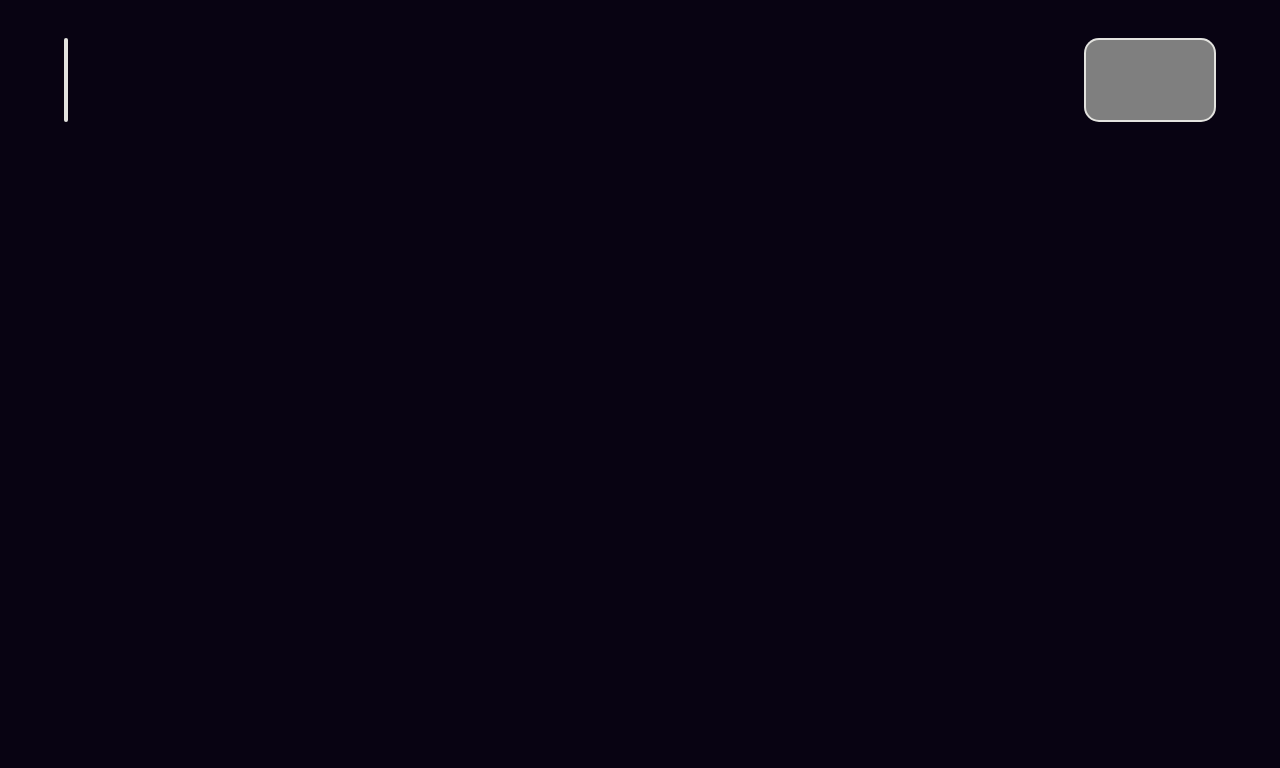
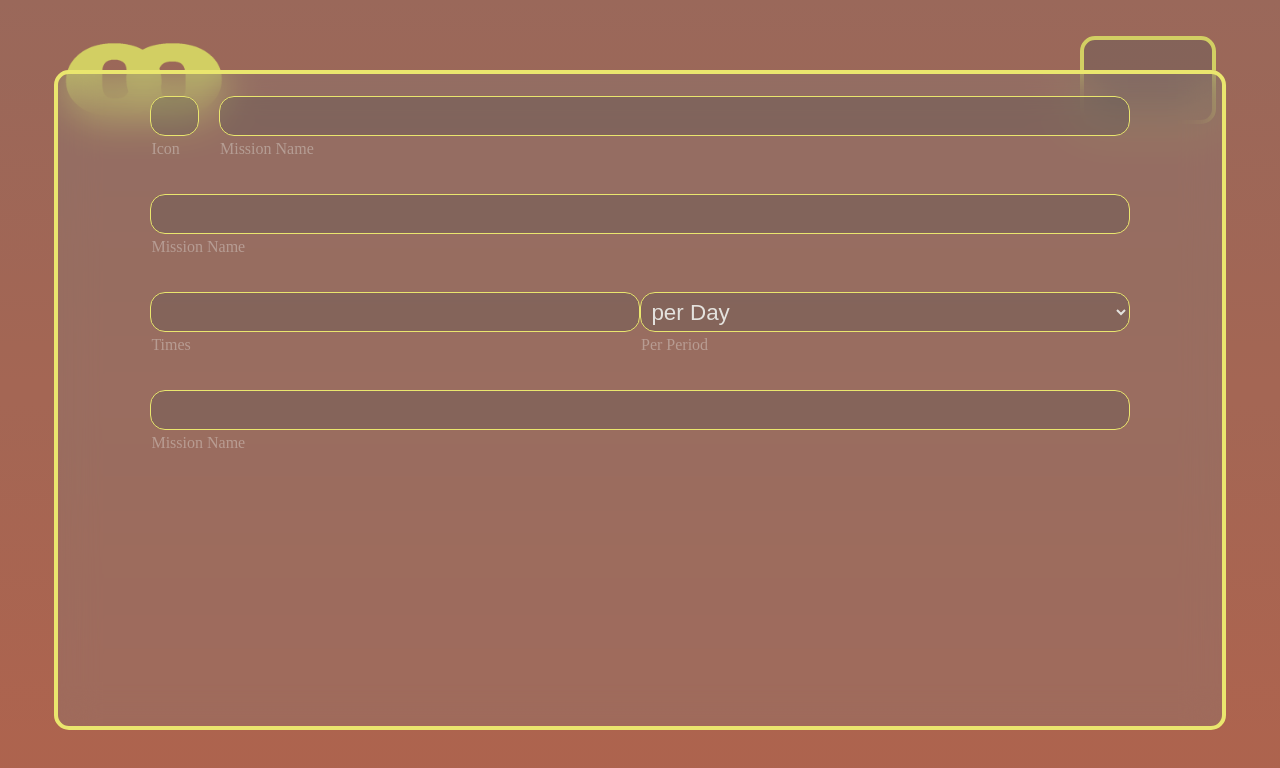
Before and after one commit to FencingLefty3/Keept, a plain HTML site: page index.html in a window 1280 px wide. Both pictures are taken after a click on the button 1118 px from the left and 80 px from the top of the page. Drawn offline with Linux system fonts and the light colour scheme.

Commit message:
Enhance HTML structure and add mission creation dialog with form inputs; update CSS styles for improved layout and design

```diff
--- a/index.html
+++ b/index.html
@@ -1,21 +1,97 @@
 <!DOCTYPE html>
 <html>
 <head>
+    <html lang="en">
+    <meta charset="utf-8">
+    <meta name="viewport" content="width=device-width, initial-scale=1">
+
     <link rel="stylesheet" href="https://unpkg.com/lucide-static@latest/font/lucide.css" />
     <link rel="stylesheet"  href="style.css"/>
+
+    <script type="module" src="script.js"></script>
 </head>
 <body>
     <div id="editBar">
+        <img src="keeptLogo.png">
         <gi>
-
-        </gi>
-        <gi>
+            <button type="button" id="addMission"><div class="icon-circle-plus"></div></button>
             <button type="button" id="settings"><div class="icon-circle-user-round"></div></button>
-            <button type="button" id="addMission"><div class="icon-circle-plus"></div></button>
         </gi>
     </div>
     <div id="missionContainer">
 
     </div>
+    <dialog id="createMission">
+        <form method="dialog" id="missionForm">
+            <li><it class="emoji">
+                <input class="input" type="text" maxlength="2">
+                <p>Icon</p>
+            </it>
+            <it class="title">
+                <input class="input" type="text">
+                <p>Mission Name</p>
+            </it></li>
+            <it>
+                <input class="input" type="text" required>
+                <p>Mission Name</p>
+            </it>
+            <li><it>
+            <input name="times" type="number" min="0" required>
+            <p>Times</p>
+            </it><it>
+                <select name="every" required>
+                    <option value="day">per Day</option>
+                    <option value="week">per Week</option>
+                    <option value="month">per Month</option>
+                </select>
+                <p>Per Period</p>
+            </it></li>
+            <it>
+                <input type="text">
+                <p>Mission Name</p>
+            </it>
+        </form>
+    </dialog>
+    <dialog id="createMission">
+  <form method="dialog" id="missionForm">
+    <div class="tabs" role="tablist" aria-label="Mission type">
+      <button type="button" role="tab" data-type="goal" aria-selected="true">Goal</button>
+      <button type="button" role="tab" data-type="streak" aria-selected="false">Streak</button>
+    </div>
+
+    <div class="panels">
+      <it>
+        <input type="text" name="name" required>
+        <p>Mission name</p>
+      </it>
+
+      <!-- Goal: build up to a total -->
+      <div id="goalPanel" class="panel">
+        <it><input type="number" name="target" min="1" step="any"><p>Target (1000)</p></it>
+        <it><input type="text" name="unit" maxlength="8"><p>Unit ($, pages)</p></it>
+        <it><input type="number" name="step" min="0" step="any"><p>Add each time (1)</p></it>
+      </div>
+
+      <!-- Streak: repeat on a schedule -->
+      <div id="streakPanel" class="panel" hidden>
+        <li><it>
+            <input type="number" min="0">
+        </it><it>
+        <select name="every">
+            <option value="day">per Day</option>
+            <option value="week">per Week</option>
+            <option value="month">per Month</option>
+        </select>
+          <p>How often</p>
+        </it></li>
+      </div>
+
+      <div class="actions">
+        <button type="button" id="cancelMission">Cancel</button>
+        <button type="submit">Create</button>
+      </div>
+    </div>
+  </form>
+</dialog>
 </body>
 </html>
--- /dev/null
+++ b/script.js
@@ -0,0 +1,10 @@
+const $ = (id) => document.getElementById(id);
+
+$('addMission').addEventListener('click', () => {
+    $('createMission').showModal()
+})
+$('createMission').addEventListener('click', () => {
+    if (event.target === $('createMission')) {
+        $('createMission').close();
+    }
+})
--- a/style.css
+++ b/style.css
@@ -1,6 +1,8 @@
-* {
+:root {
     --black: #080312;
     --white: #e7e7e3f7;
+    --yellow: #eae66e;
+    --red: #ef866a;
 }
 body {
     display: flex;
@@ -11,10 +13,17 @@ body {
     margin: 0;
     padding: 0;
 
-    background-color: var(--black);
+    background: #080312;
+    background: linear-gradient(180deg, #ab7464 0%, #c26e56 100%);
 
     height: 100dvh;
     width: 100dvw;
+}
+.logoText {
+    color: #ef866a;
+    font-size: 3rem;
+    font-family: Helvetica, sans-serif;
+    margin: 0 0.4rem;
 }
 gi {
     display: flex;
@@ -26,11 +35,39 @@ gi {
     width: max-content;
     overflow: hidden;
 
-    border: 2px solid var(--white);
+    border: 4px solid var(--yellow);
     border-radius: 15px;
-    background: #7f7f7f;
-    -webkit-backdrop-filter: blur(90px);
-    backdrop-filter: blur(90px);
+    background: #7f7f7f46;
+    -webkit-backdrop-filter: brightness(90%);
+    backdrop-filter: brightness(90%);
+}
+li {
+    all: unset;
+    display: flex;
+    flex-direction: row;
+    align-items: center;
+    justify-content: space-between;
+
+    width: 85%;
+    height: max-content;
+    overflow: hidden;
+}
+it {
+    display: flex;
+    flex-direction: column;
+    align-items: left;
+    justify-content: center;
+
+    box-sizing: content-box;
+
+    margin: 1rem 0;
+    width: 85%;
+}
+.title {
+    width: 93% !important;
+}
+.emoji {
+    width: 5% !important;
 }
 #editBar {
     display: flex;
@@ -45,7 +82,36 @@ gi {
     width: 100dvw;
     min-height: 80%;
 }
+#createMission {
+    width: 90%;
+    min-height: 80%;
 
+    flex-direction: column;
+    align-items: center;
+    justify-content: flex-start;
+
+    padding: 0.4rem;
+
+    border-radius: 15px;
+    border: 4px solid var(--yellow);
+    background: #7f7f7f46;
+    -webkit-backdrop-filter: blur(20px);
+    backdrop-filter: blur(20px);
+}
+#createMission:open {
+    display: flex;
+}
+it > p {
+    padding: 0 1px;
+    margin: 4px 0;
+
+    font-size: 1rem;
+    opacity: 0.4;
+    color: var(--white);
+}
+img {
+    max-height: 100%;
+}
 button {
     background: transparent;
     outline: none;
@@ -57,6 +123,34 @@ button {
     height: 100%;
     width: 4rem;
 }
+
+input, select {
+    height: 2.5rem;
+    width: 100%;
+    padding: 0.4rem;
+    font-size: 1.4rem;
+
+    box-sizing: border-box;
+
+    outline: none;
+    background: none;
+    color: var(--white);
+    border: 1px solid var(--yellow);
+    border-radius: 15px;
+
+    -webkit-backdrop-filter: brightness(60%);
+    backdrop-filter: brightness(60%);
+}
 button:hover {
     background: #ffffff14;
 }
+form {
+    width: 100%;
+    height: 100%;
+
+    display: flex;
+    flex-direction: column;
+    align-items: center;
+    justify-content: flex-start;
+
+}
```
